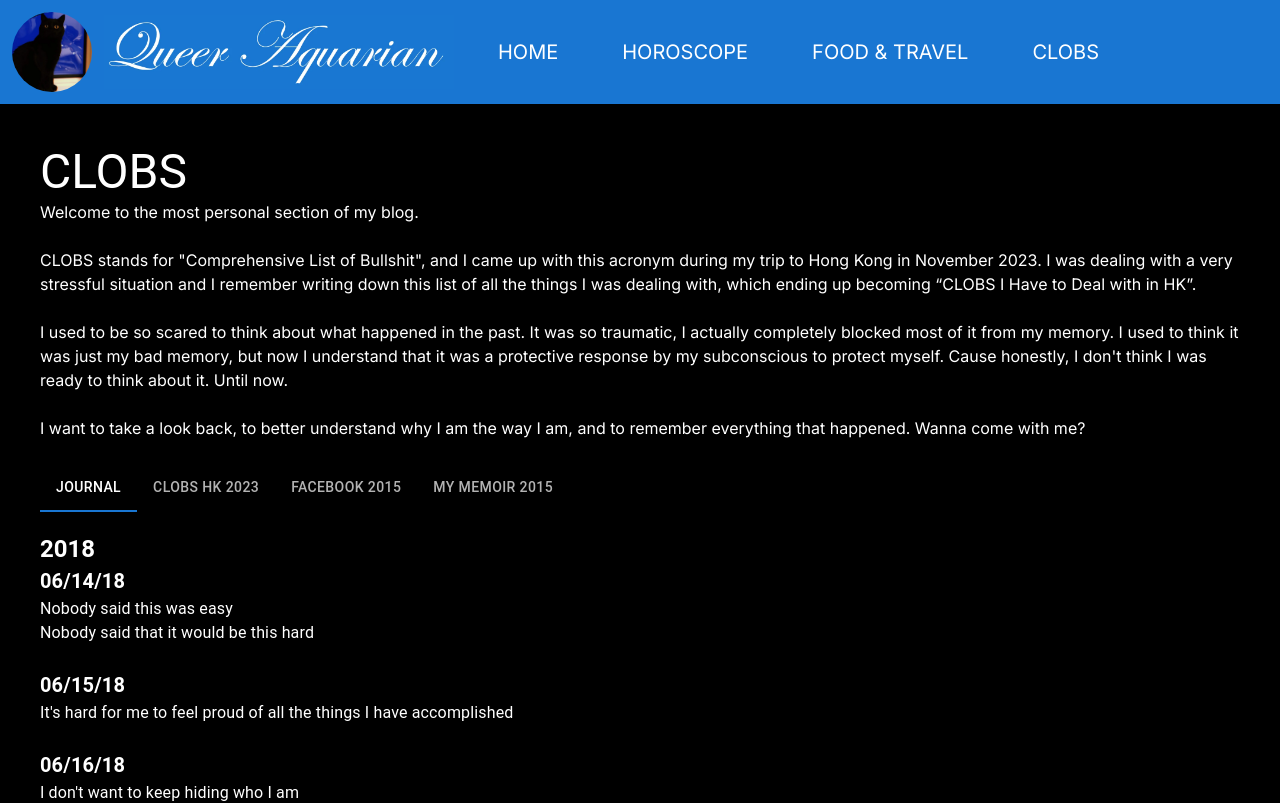
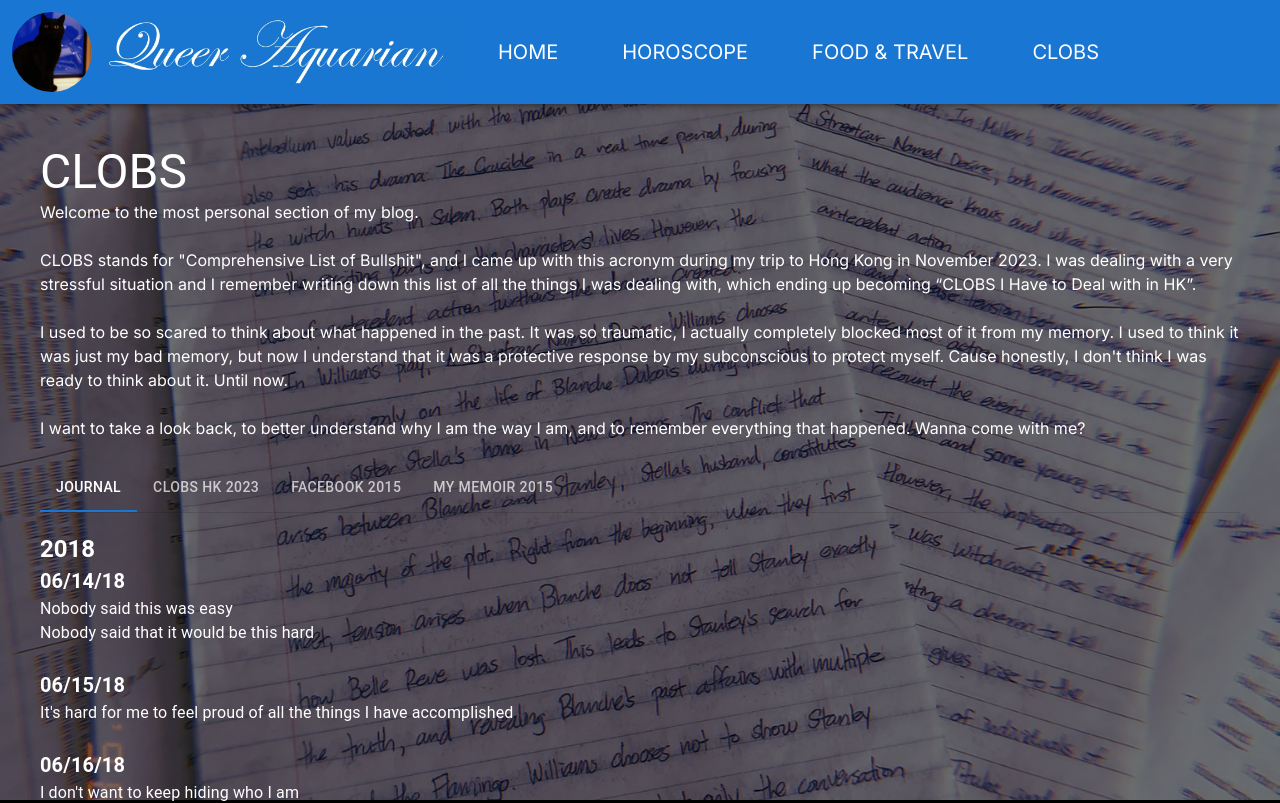
Before and after one commit to zacharylee97/queer-aquarian, a Next.js app: page /clobs in a window 1280 px wide. Shown: the top 803 px of the page. Built offline with nearby package versions, Linux system fonts and the light colour scheme.

Commit message:
Added background image to CLOBS

```diff
--- a/app/clobs/page.tsx
+++ b/app/clobs/page.tsx
@@ -4,6 +4,7 @@ import Header from "../components/header";
 import { useState, SyntheticEvent } from "react";
 import { StyledTab } from "../constants/styled-tab";
 import ClobsItem from "../components/clobs-item";
+import Image from "next/image";
 
 export default function Clobs() {
   const [value, setValue] = useState(0);
@@ -17,7 +18,16 @@ export default function Clobs() {
       <Header></Header>
       <Box className="flex flex-col">
         <Box className="m-10">
+          <Box>
             <Typography variant="h3">
+              <Image
+                src="/essays.webp"
+                alt="Essays"
+                priority
+                fill
+                sizes={"100vh"}
+                style={{ objectFit: "cover", zIndex: -1, opacity: "50%" }}
+              />
               {`CLOBS`}
               <br />
             </Typography>
@@ -42,6 +52,7 @@ export default function Clobs() {
             to remember everything that happened. Wanna come with me?`}
             <br />
             <br />
+          </Box>
           <Box sx={{ borderBottom: 1, borderColor: "divider" }}>
             <Tabs value={value} onChange={handleChange} aria-label="CLOBS Tabs">
               <StyledTab label="Journal" />
```
Also changed, not shown: public/essays.webp (added), public/logo.png (deleted). Lines whose indentation alone changed are shown as unchanged.
